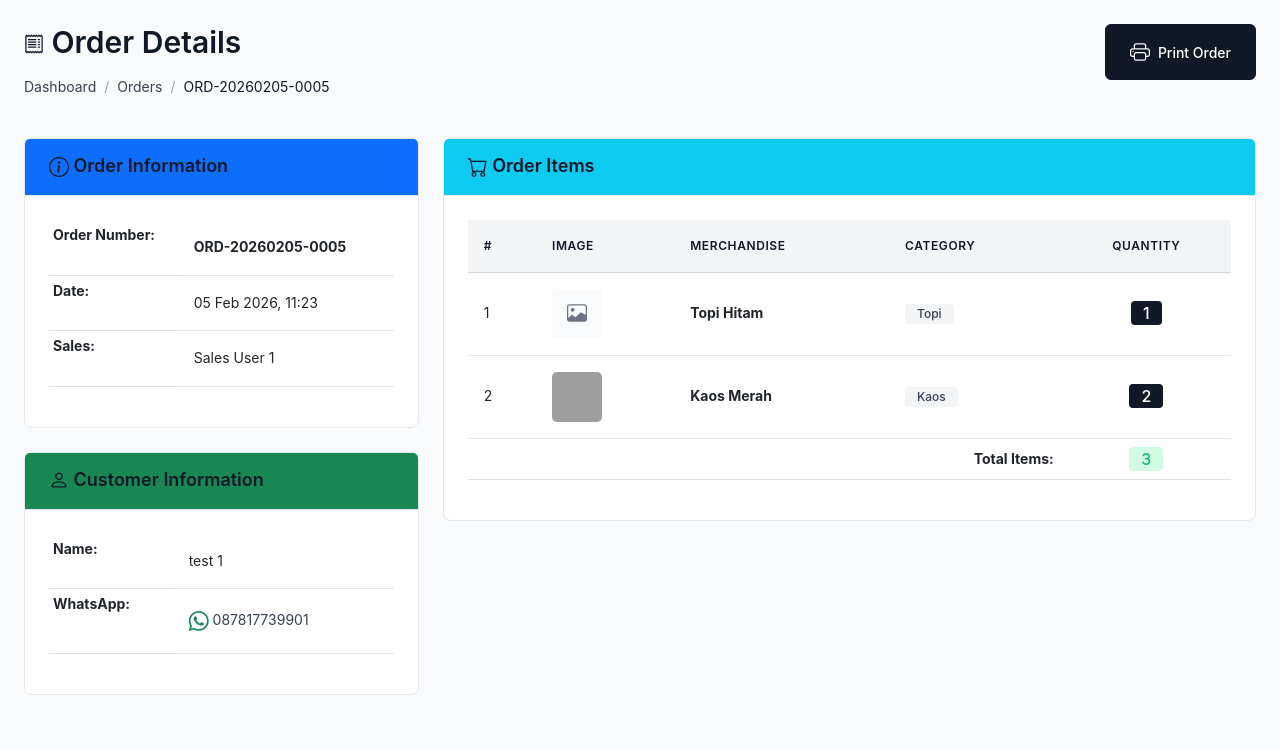
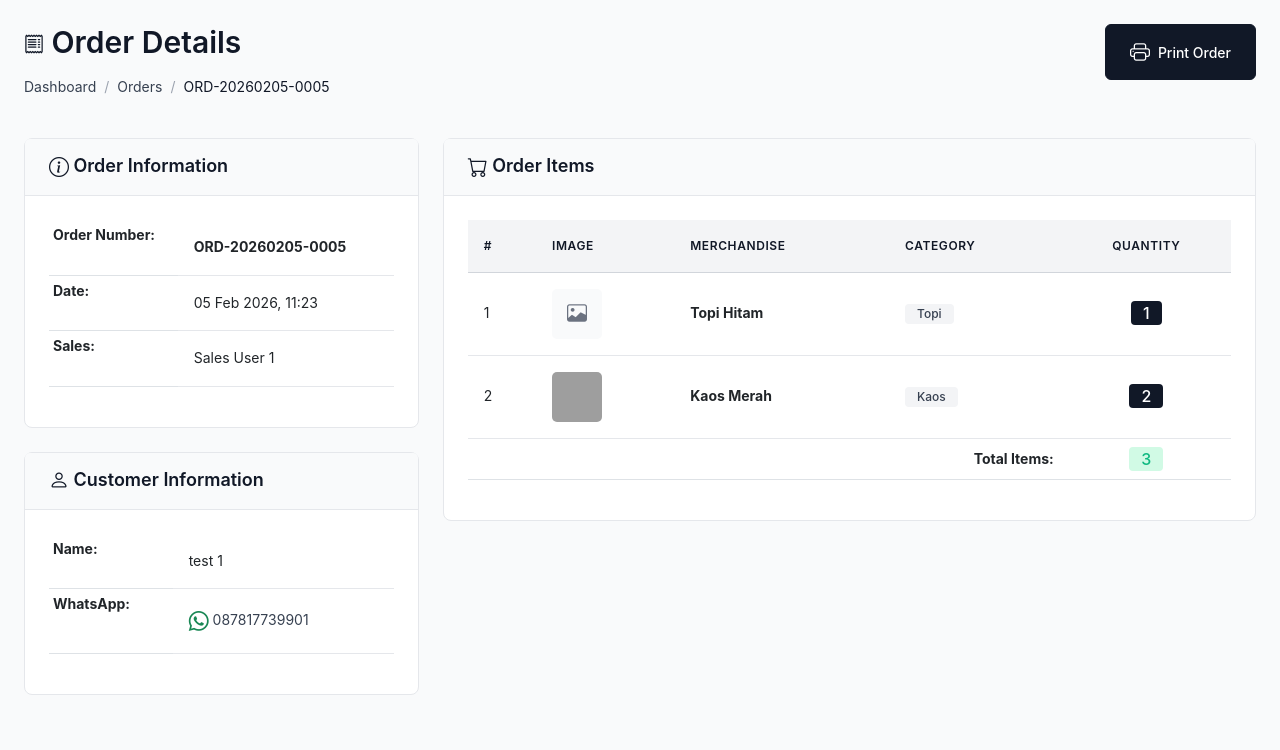
Before and after one commit to developerkorteks/markom, a Django app: page /orders/5/ in a window 1280 px wide. Shown: the part 81-831 px from the top of the page. Run offline with Django 4.2, Linux system fonts and the light colour scheme; a user stored in the database is signed in; data comes from the database, SQL or seed files in the repository; both versions use the stored data as it was after the commit; grey boxes are pictures that could not be loaded.

Commit message:
Phase 2: Update all card headers to neutral style
- Removed colorful backgrounds from order page cards
- Changed delete confirmation headers from bg-danger to text-danger
- Updated Add Item button from btn-light to btn-primary
- All card headers now use default gray-50 background
- Maintains visual hierarchy without relying on color

```diff
--- a/templates/accounts/user_confirm_delete.html
+++ b/templates/accounts/user_confirm_delete.html
@@ -20,8 +20,8 @@
     <div class="row">
         <div class="col-md-6">
             <div class="card border-danger">
-                <div class="card-header bg-danger text-white">
-                    <h5 class="mb-0"><i class="bi bi-exclamation-triangle"></i> Confirm Deletion</h5>
+                <div class="card-header">
+                    <h5 class="mb-0 text-danger"><i class="bi bi-exclamation-triangle"></i> Confirm Deletion</h5>
                 </div>
                 <div class="card-body">
                     <p class="lead">Are you sure you want to delete this user?</p>
--- a/templates/merchandise/category_confirm_delete.html
+++ b/templates/merchandise/category_confirm_delete.html
@@ -20,8 +20,8 @@
     <div class="row">
         <div class="col-md-6">
             <div class="card border-danger">
-                <div class="card-header bg-danger text-white">
-                    <h5 class="mb-0"><i class="bi bi-exclamation-triangle"></i> Confirm Deletion</h5>
+                <div class="card-header">
+                    <h5 class="mb-0 text-danger"><i class="bi bi-exclamation-triangle"></i> Confirm Deletion</h5>
                 </div>
                 <div class="card-body">
                     <p class="lead">Are you sure you want to delete this category?</p>
--- a/templates/merchandise/merchandise_confirm_delete.html
+++ b/templates/merchandise/merchandise_confirm_delete.html
@@ -20,8 +20,8 @@
     <div class="row">
         <div class="col-md-6">
             <div class="card border-danger">
-                <div class="card-header bg-danger text-white">
-                    <h5 class="mb-0"><i class="bi bi-exclamation-triangle"></i> Confirm Deletion</h5>
+                <div class="card-header">
+                    <h5 class="mb-0 text-danger"><i class="bi bi-exclamation-triangle"></i> Confirm Deletion</h5>
                 </div>
                 <div class="card-body">
                     <p class="lead">Are you sure you want to delete this merchandise?</p>
--- a/templates/orders/order_create.html
+++ b/templates/orders/order_create.html
@@ -24,7 +24,7 @@
             <!-- Customer Information -->
             <div class="col-md-4">
                 <div class="card mb-4">
-                    <div class="card-header bg-primary text-white">
+                    <div class="card-header">
                         <h5 class="mb-0"><i class="bi bi-person"></i> Customer Information</h5>
                     </div>
                     <div class="card-body">
@@ -64,9 +64,9 @@
             <!-- Order Items -->
             <div class="col-md-8">
                 <div class="card">
-                    <div class="card-header bg-success text-white d-flex justify-content-between align-items-center">
+                    <div class="card-header d-flex justify-content-between align-items-center">
                         <h5 class="mb-0"><i class="bi bi-cart"></i> Order Items</h5>
-                        <button type="button" class="btn btn-light btn-sm" id="addItemBtn">
+                        <button type="button" class="btn btn-primary btn-sm" id="addItemBtn">
                             <i class="bi bi-plus-circle"></i> Add Item
                         </button>
                     </div>
--- a/templates/orders/order_detail.html
+++ b/templates/orders/order_detail.html
@@ -26,7 +26,7 @@
         <!-- Order Information -->
         <div class="col-md-4">
             <div class="card mb-4">
-                <div class="card-header bg-primary text-white">
+                <div class="card-header">
                     <h5 class="mb-0"><i class="bi bi-info-circle"></i> Order Information</h5>
                 </div>
                 <div class="card-body">
@@ -48,7 +48,7 @@
             </div>
 
             <div class="card">
-                <div class="card-header bg-success text-white">
+                <div class="card-header">
                     <h5 class="mb-0"><i class="bi bi-person"></i> Customer Information</h5>
                 </div>
                 <div class="card-body">
@@ -79,7 +79,7 @@
         <!-- Order Items -->
         <div class="col-md-8">
             <div class="card">
-                <div class="card-header bg-info text-white">
+                <div class="card-header">
                     <h5 class="mb-0"><i class="bi bi-cart"></i> Order Items</h5>
                 </div>
                 <div class="card-body">
```
Also changed, not shown: db.sqlite3.
